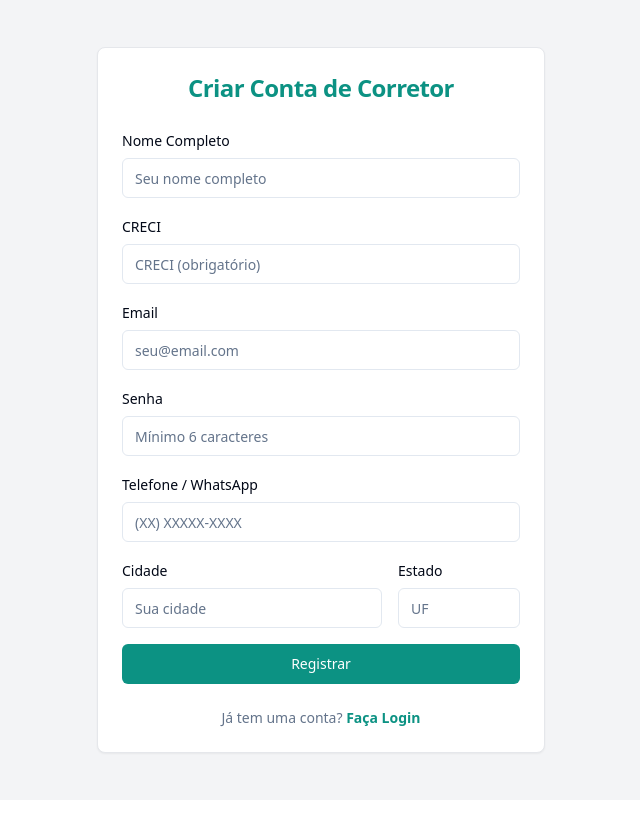
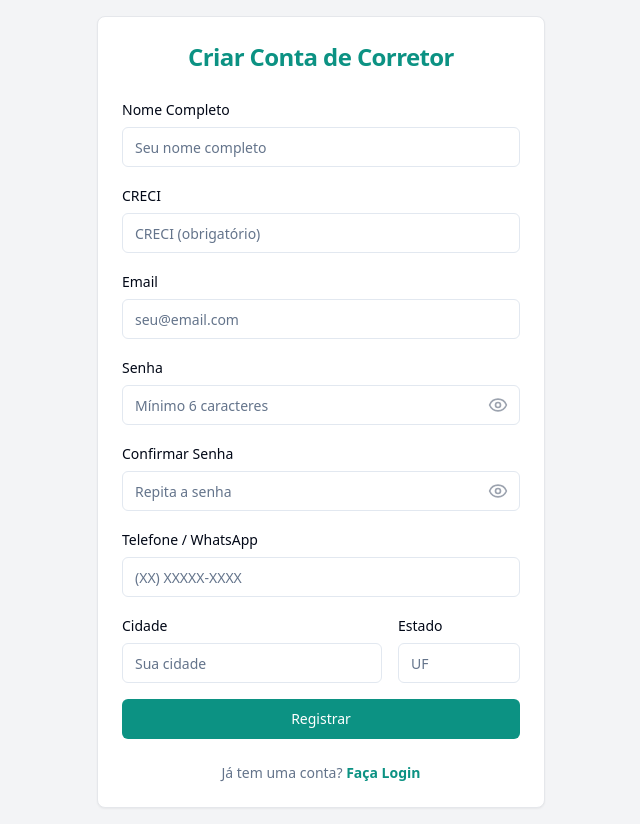
Before and after one commit to LeandroAntolini/Fifty-Fifty, a React (Vite) app: page /#/register in a window 1280 px wide. Shown: the whole page, without its empty margins (319-959 px from the left). Before the commit the page ends 800 px from the top, so only its background shows below. Built offline with nearby package versions, Linux system fonts and the light colour scheme.

Commit message:
[dyad] Melhorando a página de cadastro - wrote 1 file(s)

```diff
--- a/pages/RegisterPage.tsx
+++ b/pages/RegisterPage.tsx
@@ -6,6 +6,7 @@ import { Input } from '../components/ui/Input';
 import { Label } from '../components/ui/Label';
 import { Card, CardContent, CardDescription, CardFooter, CardHeader, CardTitle } from '../components/ui/Card';
 import toast from 'react-hot-toast';
+import { Eye, EyeOff } from 'lucide-react';
 
 const RegisterPage: React.FC = () => {
     const [formData, setFormData] = useState({
@@ -17,6 +18,9 @@ const RegisterPage: React.FC = () => {
         Estado: '',
         password: '',
     });
+    const [confirmPassword, setConfirmPassword] = useState('');
+    const [showPassword, setShowPassword] = useState(false);
+    const [showConfirmPassword, setShowConfirmPassword] = useState(false);
     const [loading, setLoading] = useState(false);
     const { register } = useAuth();
     const navigate = useNavigate();
@@ -29,6 +33,10 @@ const RegisterPage: React.FC = () => {
         e.preventDefault();
         if (!formData.CRECI) {
             toast.error("O CRECI é obrigatório.");
+            return;
+        }
+        if (formData.password !== confirmPassword) {
+            toast.error("As senhas não coincidem.");
             return;
         }
         setLoading(true);
@@ -64,7 +72,50 @@ const RegisterPage: React.FC = () => {
                         </div>
                         <div className="space-y-1.5">
                             <Label htmlFor="password">Senha</Label>
-                            <Input id="password" name="password" type="password" placeholder="Mínimo 6 caracteres" onChange={handleChange} required minLength={6} />
+                            <div className="relative">
+                                <Input
+                                    id="password"
+                                    name="password"
+                                    type={showPassword ? 'text' : 'password'}
+                                    placeholder="Mínimo 6 caracteres"
+                                    onChange={handleChange}
+                                    required
+                                    minLength={6}
+                                    className="pr-10"
+                                />
+                                <button
+                                    type="button"
+                                    onClick={() => setShowPassword(!showPassword)}
+                                    className="absolute inset-y-0 right-0 flex items-center pr-3 text-gray-400"
+                                    aria-label={showPassword ? "Ocultar senha" : "Mostrar senha"}
+                                >
+                                    {showPassword ? <EyeOff size={20} /> : <Eye size={20} />}
+                                </button>
+                            </div>
+                        </div>
+                        <div className="space-y-1.5">
+                            <Label htmlFor="confirmPassword">Confirmar Senha</Label>
+                            <div className="relative">
+                                <Input
+                                    id="confirmPassword"
+                                    name="confirmPassword"
+                                    type={showConfirmPassword ? 'text' : 'password'}
+                                    placeholder="Repita a senha"
+                                    value={confirmPassword}
+                                    onChange={(e) => setConfirmPassword(e.target.value)}
+                                    required
+                                    minLength={6}
+                                    className="pr-10"
+                                />
+                                <button
+                                    type="button"
+                                    onClick={() => setShowConfirmPassword(!showConfirmPassword)}
+                                    className="absolute inset-y-0 right-0 flex items-center pr-3 text-gray-400"
+                                    aria-label={showConfirmPassword ? "Ocultar senha" : "Mostrar senha"}
+                                >
+                                    {showConfirmPassword ? <EyeOff size={20} /> : <Eye size={20} />}
+                                </button>
+                            </div>
                         </div>
                         <div className="space-y-1.5">
                             <Label htmlFor="Telefone">Telefone / WhatsApp</Label>
```
